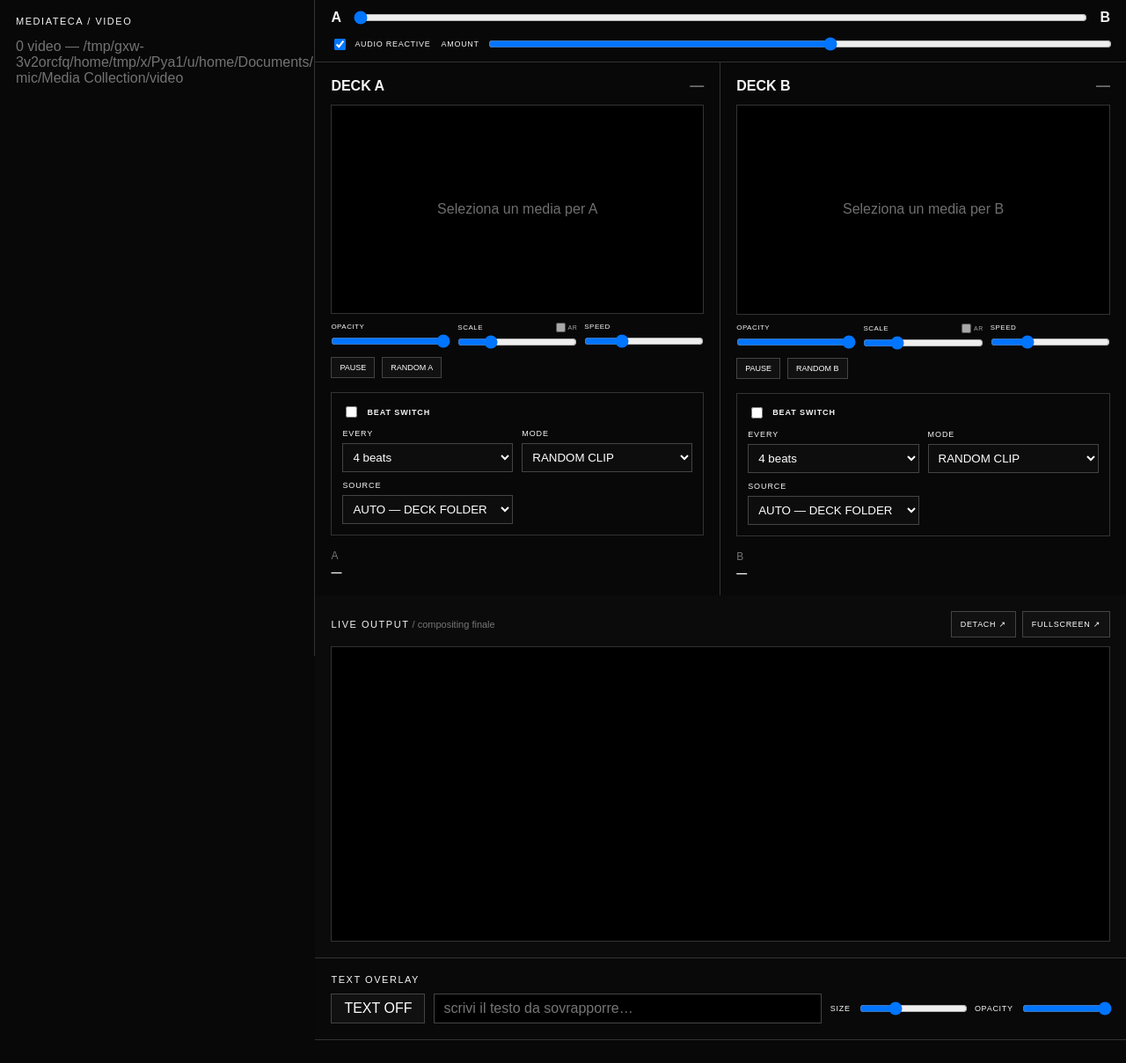
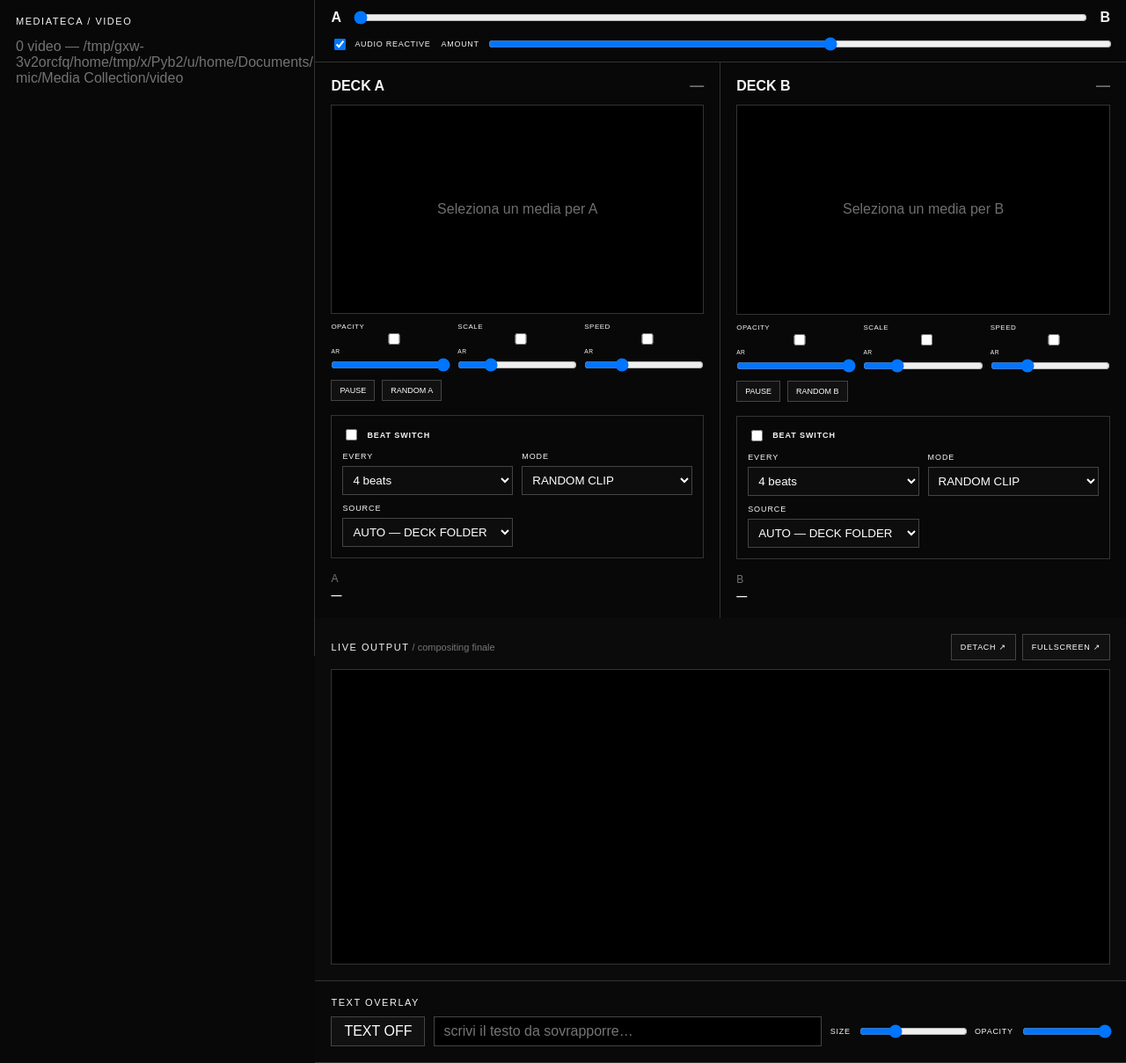
Before and after one commit to Micula1312/media-reactive-engine, a Flask app: page /regia in a window 1280 px wide. Shown: the part 54-1263 px from the top of the page at 88% size. Before the commit the page ends 1237 px from the top, so only its background shows below. Run offline with Flask 3, Linux system fonts and the light colour scheme; data that the repository does not hold is empty.

Commit message:
Add AR mode to opacity and speed

```diff
--- a/templates/regia.html
+++ b/templates/regia.html
@@ -9,87 +9,31 @@
   <link rel="stylesheet" href="/static/video_console.css">
 </head>
 <body class="regia-page">
-  <header class="topbar">
-    <div><strong>magic-mic</strong> <span class="muted">VIDEO MIXER</span></div>
-    <nav><a href="/dj" target="_blank">DJ ↗</a><a href="/output" target="_blank">OUTPUT ↗</a></nav>
-  </header>
-
+  <header class="topbar"><div><strong>magic-mic</strong> <span class="muted">VIDEO MIXER</span></div><nav><a href="/dj" target="_blank">DJ ↗</a><a href="/output" target="_blank">OUTPUT ↗</a></nav></header>
   <main class="visual-console">
-    <aside class="panel library-panel">
-      <div class="panel-title">MEDIATECA / VIDEO</div>
-      <div id="library-status" class="muted">Caricamento…</div>
-      <div id="folders"></div>
-    </aside>
-
+    <aside class="panel library-panel"><div class="panel-title">MEDIATECA / VIDEO</div><div id="library-status" class="muted">Caricamento…</div><div id="folders"></div></aside>
     <section class="visual-mixer">
-      <section class="master-strip compact-master-strip">
-        <label class="crossfader"><span>A</span><input id="crossfader" type="range" min="0" max="1" step=".001" value="0"><span>B</span></label>
-        <div class="inline-reactivity">
-          <label class="toggle-line"><input id="audio-reactive" type="checkbox" checked> AUDIO REACTIVE</label>
-          <label>AMOUNT <input id="reactivity" data-midi-param="video.reactivity" type="range" min="0" max="1" step=".01" value=".55"></label>
-        </div>
-      </section>
-
+      <section class="master-strip compact-master-strip"><label class="crossfader"><span>A</span><input id="crossfader" type="range" min="0" max="1" step=".001" value="0"><span>B</span></label><div class="inline-reactivity"><label class="toggle-line"><input id="audio-reactive" type="checkbox" checked> AUDIO REACTIVE</label><label>AMOUNT <input id="reactivity" data-midi-param="video.reactivity" type="range" min="0" max="1" step=".01" value=".55"></label></div></section>
       <div class="decks-grid">
-        <article class="panel deck-panel" data-deck="a">
-          <div class="deck-title">DECK A <span id="deck-a-folder" class="muted">—</span></div>
-          <div id="preview-a" class="preview"><span class="muted">Seleziona un media per A</span></div>
+        <article class="panel deck-panel" data-deck="a"><div class="deck-title">DECK A <span id="deck-a-folder" class="muted">—</span></div><div id="preview-a" class="preview"><span class="muted">Seleziona un media per A</span></div>
           <div class="controls compact-video-controls">
-            <label>OPACITY <input id="opacity-a" type="range" min="0" max="1" step=".01" value="1"></label>
-            <label class="scale-control"><span>SCALE <small title="Audio reactive scale"><input id="scale-reactive-a" type="checkbox"> AR</small></span><input id="scale-a" type="range" min=".5" max="2.5" step=".01" value="1"></label>
-            <label>SPEED <input id="speed-a" type="range" min=".2" max="3" step=".05" value="1"></label>
-          </div>
-          <div class="button-row"><button id="play-a">PAUSE</button><button id="random-a">RANDOM A</button></div>
-          <div class="beat-switch-panel">
-            <label class="beat-switch-toggle"><input id="beat-switch-a" type="checkbox"> BEAT SWITCH</label>
-            <label>EVERY <select id="beat-every-a"><option value="1">1 beat</option><option value="2">2 beats</option><option value="4" selected>4 beats</option><option value="8">8 beats</option><option value="16">16 beats</option></select></label>
-            <label>MODE <select id="beat-mode-a"><option value="next">NEXT</option><option value="random" selected>RANDOM CLIP</option><option value="cut">RANDOM CUT</option></select></label>
-            <label>SOURCE <select id="beat-folder-a"></select></label>
-          </div>
-          <div class="now-playing"><span class="muted">A</span><strong id="now-a">—</strong></div>
-        </article>
-
-        <article class="panel deck-panel" data-deck="b">
-          <div class="deck-title">DECK B <span id="deck-b-folder" class="muted">—</span></div>
-          <div id="preview-b" class="preview"><span class="muted">Seleziona un media per B</span></div>
+            <label class="reactive-param"><span>OPACITY <small title="Audio reactive opacity"><input id="opacity-reactive-a" type="checkbox"> AR</small></span><input id="opacity-a" type="range" min="0" max="1" step=".01" value="1"></label>
+            <label class="reactive-param"><span>SCALE <small title="Audio reactive scale"><input id="scale-reactive-a" type="checkbox"> AR</small></span><input id="scale-a" type="range" min=".5" max="2.5" step=".01" value="1"></label>
+            <label class="reactive-param"><span>SPEED <small title="Audio reactive speed"><input id="speed-reactive-a" type="checkbox"> AR</small></span><input id="speed-a" type="range" min=".2" max="3" step=".05" value="1"></label>
+          </div><div class="button-row"><button id="play-a">PAUSE</button><button id="random-a">RANDOM A</button></div>
+          <div class="beat-switch-panel"><label class="beat-switch-toggle"><input id="beat-switch-a" type="checkbox"> BEAT SWITCH</label><label>EVERY <select id="beat-every-a"><option value="1">1 beat</option><option value="2">2 beats</option><option value="4" selected>4 beats</option><option value="8">8 beats</option><option value="16">16 beats</option></select></label><label>MODE <select id="beat-mode-a"><option value="next">NEXT</option><option value="random" selected>RANDOM CLIP</option><option value="cut">RANDOM CUT</option></select></label><label>SOURCE <select id="beat-folder-a"></select></label></div><div class="now-playing"><span class="muted">A</span><strong id="now-a">—</strong></div></article>
+        <article class="panel deck-panel" data-deck="b"><div class="deck-title">DECK B <span id="deck-b-folder" class="muted">—</span></div><div id="preview-b" class="preview"><span class="muted">Seleziona un media per B</span></div>
           <div class="controls compact-video-controls">
-            <label>OPACITY <input id="opacity-b" type="range" min="0" max="1" step=".01" value="1"></label>
-            <label class="scale-control"><span>SCALE <small title="Audio reactive scale"><input id="scale-reactive-b" type="checkbox"> AR</small></span><input id="scale-b" type="range" min=".5" max="2.5" step=".01" value="1"></label>
-            <label>SPEED <input id="speed-b" type="range" min=".2" max="3" step=".05" value="1"></label>
-          </div>
-          <div class="button-row"><button id="play-b">PAUSE</button><button id="random-b">RANDOM B</button></div>
-          <div class="beat-switch-panel">
-            <label class="beat-switch-toggle"><input id="beat-switch-b" type="checkbox"> BEAT SWITCH</label>
-            <label>EVERY <select id="beat-every-b"><option value="1">1 beat</option><option value="2">2 beats</option><option value="4" selected>4 beats</option><option value="8">8 beats</option><option value="16">16 beats</option></select></label>
-            <label>MODE <select id="beat-mode-b"><option value="next">NEXT</option><option value="random" selected>RANDOM CLIP</option><option value="cut">RANDOM CUT</option></select></label>
-            <label>SOURCE <select id="beat-folder-b"></select></label>
-          </div>
-          <div class="now-playing"><span class="muted">B</span><strong id="now-b">—</strong></div>
-        </article>
+            <label class="reactive-param"><span>OPACITY <small title="Audio reactive opacity"><input id="opacity-reactive-b" type="checkbox"> AR</small></span><input id="opacity-b" type="range" min="0" max="1" step=".01" value="1"></label>
+            <label class="reactive-param"><span>SCALE <small title="Audio reactive scale"><input id="scale-reactive-b" type="checkbox"> AR</small></span><input id="scale-b" type="range" min=".5" max="2.5" step=".01" value="1"></label>
+            <label class="reactive-param"><span>SPEED <small title="Audio reactive speed"><input id="speed-reactive-b" type="checkbox"> AR</small></span><input id="speed-b" type="range" min=".2" max="3" step=".05" value="1"></label>
+          </div><div class="button-row"><button id="play-b">PAUSE</button><button id="random-b">RANDOM B</button></div>
+          <div class="beat-switch-panel"><label class="beat-switch-toggle"><input id="beat-switch-b" type="checkbox"> BEAT SWITCH</label><label>EVERY <select id="beat-every-b"><option value="1">1 beat</option><option value="2">2 beats</option><option value="4" selected>4 beats</option><option value="8">8 beats</option><option value="16">16 beats</option></select></label><label>MODE <select id="beat-mode-b"><option value="next">NEXT</option><option value="random" selected>RANDOM CLIP</option><option value="cut">RANDOM CUT</option></select></label><label>SOURCE <select id="beat-folder-b"></select></label></div><div class="now-playing"><span class="muted">B</span><strong id="now-b">—</strong></div></article>
       </div>
-
-      <section id="output-preview-panel" class="output-preview-panel">
-        <div class="output-preview-head">
-          <div><span class="panel-title">LIVE OUTPUT</span><span class="muted"> / compositing finale</span></div>
-          <div class="output-preview-actions"><button id="detach-output" type="button">DETACH ↗</button><a class="output-preview-open" href="/output" target="_blank">FULLSCREEN ↗</a></div>
-        </div>
-        <div class="output-preview-frame"><iframe id="embedded-output" src="/output" title="Live output preview" loading="eager"></iframe></div>
-        <div class="detached-placeholder">OUTPUT DETACHED — popup attivo</div>
-      </section>
-
-      <section class="text-overlay-panel">
-        <div class="panel-title">TEXT OVERLAY</div>
-        <div class="text-overlay-controls">
-          <button id="text-toggle" type="button">TEXT OFF</button>
-          <input id="text-content" type="text" placeholder="scrivi il testo da sovrapporre…">
-          <label>SIZE <input id="text-size" data-midi-param="video.text_size" type="range" min="12" max="180" step="1" value="64"></label>
-          <label>OPACITY <input id="text-opacity" data-midi-param="video.text_opacity" type="range" min="0" max="1" step=".01" value="1"></label>
-        </div>
-      </section>
+      <section id="output-preview-panel" class="output-preview-panel"><div class="output-preview-head"><div><span class="panel-title">LIVE OUTPUT</span><span class="muted"> / compositing finale</span></div><div class="output-preview-actions"><button id="detach-output" type="button">DETACH ↗</button><a class="output-preview-open" href="/output" target="_blank">FULLSCREEN ↗</a></div></div><div class="output-preview-frame"><iframe id="embedded-output" src="/output" title="Live output preview" loading="eager"></iframe></div><div class="detached-placeholder">OUTPUT DETACHED — popup attivo</div></section>
+      <section class="text-overlay-panel"><div class="panel-title">TEXT OVERLAY</div><div class="text-overlay-controls"><button id="text-toggle" type="button">TEXT OFF</button><input id="text-content" type="text" placeholder="scrivi il testo da sovrapporre…"><label>SIZE <input id="text-size" data-midi-param="video.text_size" type="range" min="12" max="180" step="1" value="64"></label><label>OPACITY <input id="text-opacity" data-midi-param="video.text_opacity" type="range" min="0" max="1" step=".01" value="1"></label></div></section>
     </section>
   </main>
-
   <div id="deck-picker" class="deck-picker hidden"><span>LOAD TO</span><button data-target="a">A</button><button data-target="b">B</button><button data-target="cancel">×</button></div>
   <script src="/static/regia.js"></script><script src="/static/dragdrop.js"></script><script src="/static/beatswitch.js"></script>
-</body>
-</html>
+</body></html>
```
